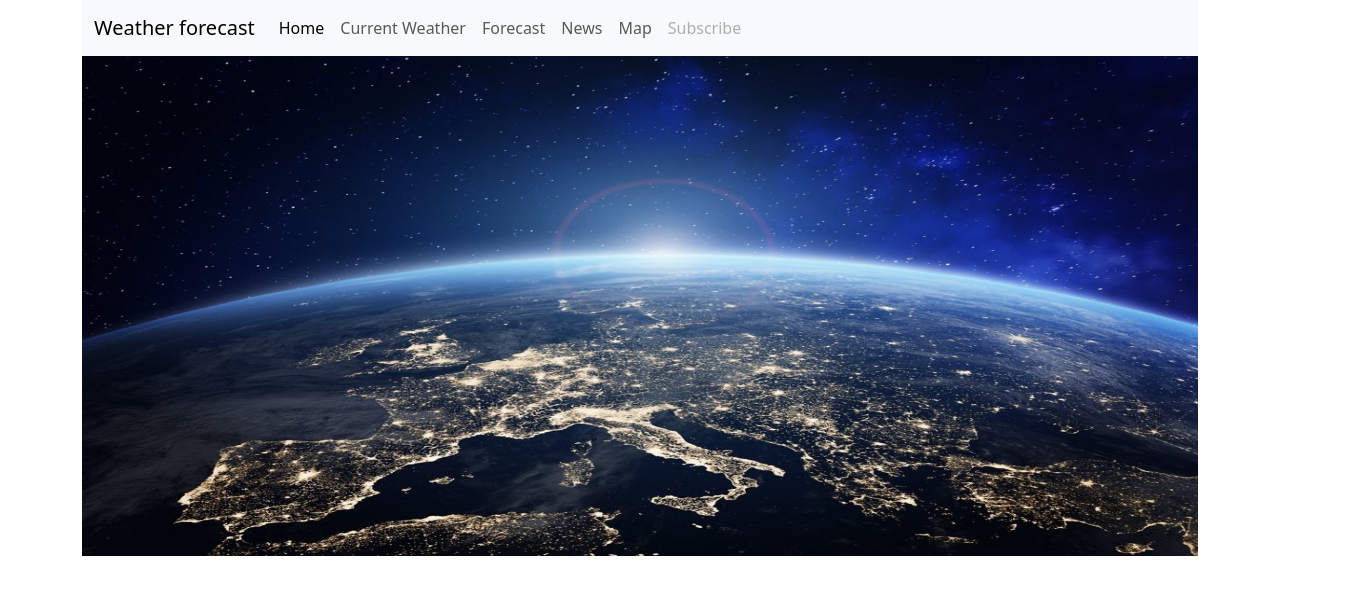
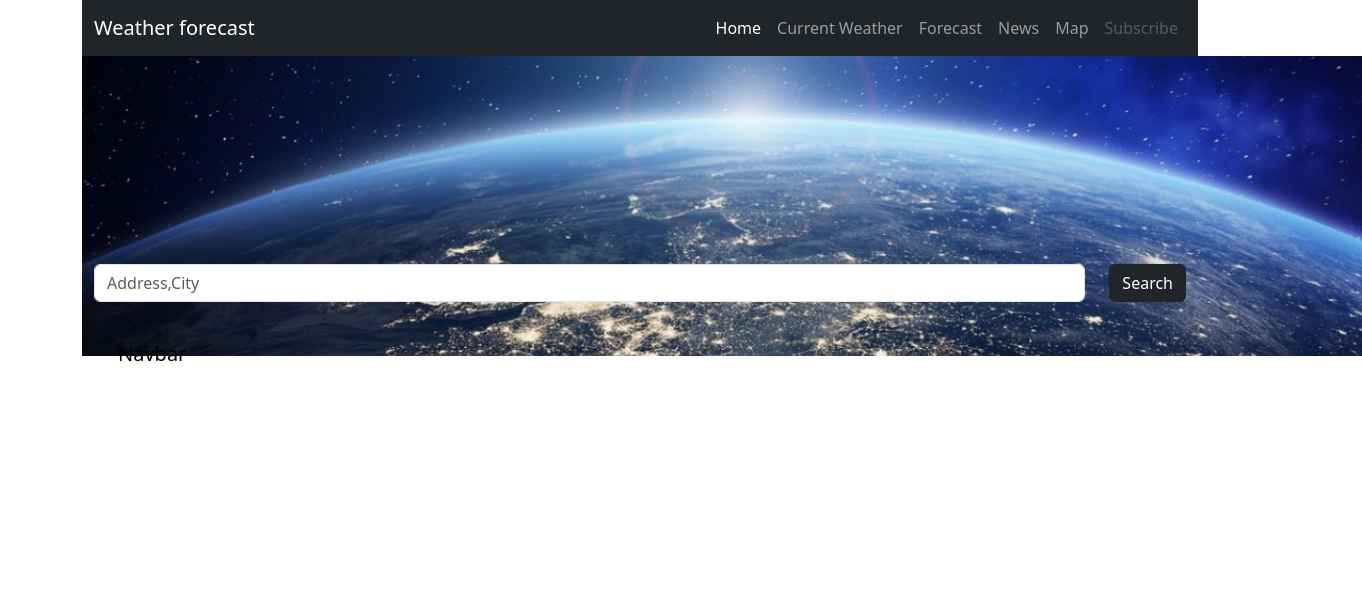
Before and after one commit to Induja-Karalliyadda/Weather-Forecast-app, a React (Vite) app: page / in a window 1280 px wide. Shown: the top 594 px of the page, 1362 px wide, since content can reach past the window. Built offline with nearby package versions, Linux system fonts and the light colour scheme.

Commit message:
add image

```diff
--- a/src/App.jsx
+++ b/src/App.jsx
@@ -5,6 +5,11 @@ import 'bootstrap/dist/css/bootstrap.min.css'
 import 'bootstrap/dist/js/bootstrap.min.js'
 import CarouselPage from './CarouselPage'
 import { Navbar } from 'react-bootstrap'
+import SearchBar from './components/SearchBar'
+
+
+
+
 
 
 
@@ -15,14 +20,14 @@ function App() {
   return (
     <>
           <div className='container'>
-          <nav className="navbar navbar-expand-lg bg-body-tertiary">
+        <nav className="navbar navbar-expand-lg navbar-dark bg-dark transparent-navbar ">
           <div className="container-fluid">
-          <a className="navbar-brand" href="#">Weather forecast</a>
+          <a className="navbar-brand bw-bold" href="#">Weather forecast</a>
           <button className="navbar-toggler" type="button" data-bs-toggle="collapse" data-bs-target="#navbarNavAltMarkup" aria-controls="navbarNavAltMarkup" aria-expanded="false" aria-label="Toggle navigation">
           <span className="navbar-toggler-icon"></span>
           </button>
             <div className="collapse navbar-collapse" id="navbarNavAltMarkup">
-            <div className="navbar-nav ">
+            <div className="navbar-nav ms-auto">
             <a className="nav-link active " aria-current="page" href="#">Home</a>
             <a className="nav-link" href="#">Current Weather</a>
             <a className="nav-link" href="#">Forecast</a>
@@ -37,7 +42,17 @@ function App() {
 
       <CarouselPage></CarouselPage>
       <Navbar></Navbar>
+        <br></br>
+        <br></br>
+        <br></br>
+        <br></br>
+        <br></br>
+        <br></br>
+        <br></br>
+        <br></br>
+      <SearchBar></SearchBar>
       </div>
+
     </>
   )
 }
--- a/src/CarouselPage.css
+++ b/src/CarouselPage.css
@@ -1,4 +1,8 @@
 .img{
-    width: 1300px;
-    height: 500px;
+    width: 1296px;
+    height: 300px;
+     position: absolute;
+     object-fit: cover;
+    z-index: -1;
+
 }
--- a/src/CarouselPage.jsx
+++ b/src/CarouselPage.jsx
@@ -5,7 +5,7 @@ import image from  "./assets/w1.jpg"
 
 function CarouselPage() {
   return (
-    <img src={image} class="img-fluid img" alt="Responsive image"/>
+    <img src={image} class="img-fluid img p-0" alt="Responsive image"/>
 
   )
 }
--- /dev/null
+++ b/src/components/SearchBar.jsx
@@ -0,0 +1,26 @@
+import React from "react";
+import 'bootstrap/dist/css/bootstrap.min.css'
+
+export default function SearchBar() {
+    return (
+        <div className="container">
+            <div className="row">
+                <div className="col">
+                    <input className="form-control" type="search" placeholder="Address,City" aria-label="Search" />
+                </div>
+                <div className="col-auto">
+                    <button className="btn btn-dark" type="submit">Search</button>
+                </div>
+            </div>
+            <br />
+            {/* ------------------------------------------ */}
+            <div className="container">
+            <nav className="navbar navbar-expand-lg custom-navbar">
+                <div className="container-fluid">
+                    <a className="navbar-brand" href="#">Navbar</a>
+                </div>
+            </nav>
+        </div>
+        </div>
+    );
+}
```
